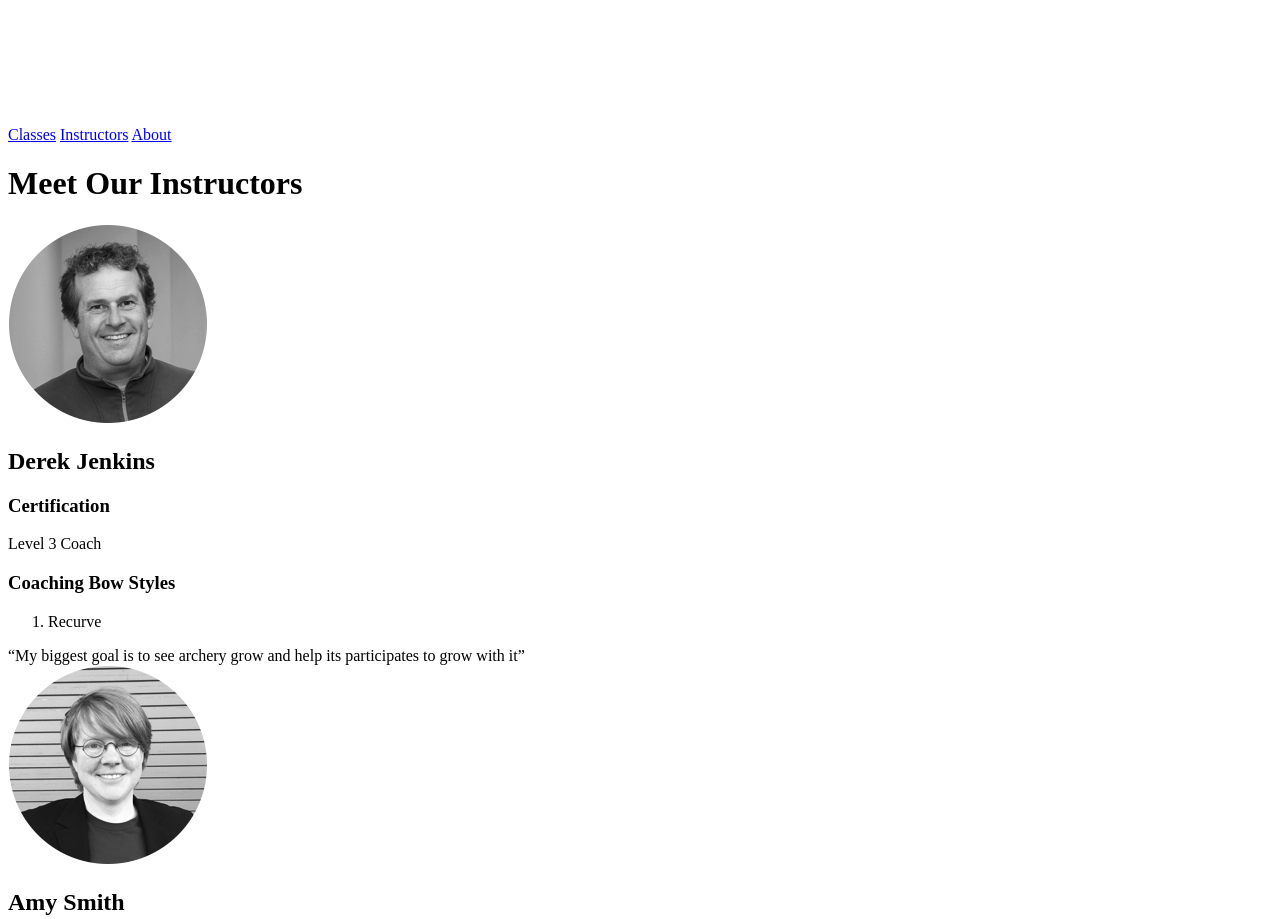
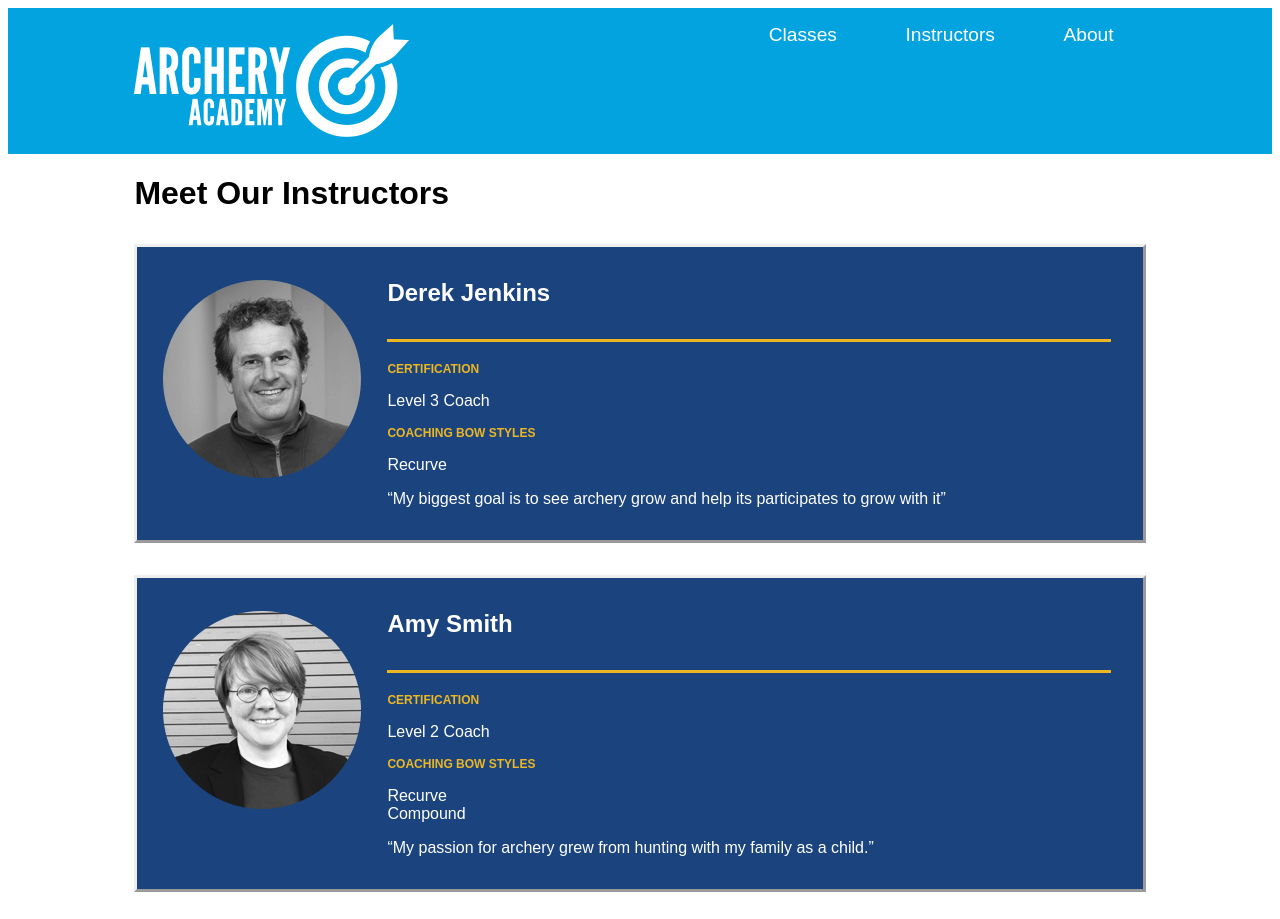
Before and after one commit to mark-l-taylor/archery-project, a plain HTML site: page instructors.html in a window 1280 px wide. Shown: the top 919 px of the page. Drawn offline with Linux system fonts and the light colour scheme.

Commit message:
Added styling to the pages

```diff
--- a/instructors.html
+++ b/instructors.html
@@ -3,63 +3,75 @@
   <head>
     <meta charset="utf-8">
     <title>Archery Academy Instructors</title>
+    <link rel="stylesheet" type="text/css" href="styles/header.css">
+    <link rel="stylesheet" type="text/css" href="styles/footer.css">
+    <link rel="stylesheet" type="text/css" href="styles/instructors.css">
   </head>
   <body>
     <header>
-        <img src="images/archeryAcademy-logo-white.png" alt="Archery Academy Logo">
+        <img src="images/archeryAcademy-logo-white.png" alt="Archery Academy Logo" class="header-image">
         <nav>
-          <a href="classes.html">Classes</a>
-          <a href="instructors.html">Instructors</a>
-          <a href="about.html">About</a>
+          <ul class="nav-list">
+            <a class="nav-list-item" href="classes.html">Classes</a>
+            <a class="nav-list-item" href="instructors.html">Instructors</a>
+            <a class="nav-list-item" href="about.html">About</a>
+          </ul>
         </nav>
     </header>
-    <h1>Meet Our Instructors</h1>
-
-    <article class="">
+    <h1 class="page-header">Meet Our Instructors</h1>
+    <article class="instructor-card">
       <img src="images/instructor-bio-image1.png" alt="Derek Jenkins profile">
+      <div class="bio">
         <h2>Derek Jenkins</h2>
         <h3>Certification</h3>
         <p>Level 3 Coach</p>
         <h3>Coaching Bow Styles</h3>
-      <ol>
+        <ul>
           <li>Recurve</li>
-      </ol>
+        </ul>
         <q cite="">My biggest goal is to see archery grow and help its participates to grow with it</q>
+      </div>
     </article>
 
-    <article class="">
+    <article class="instructor-card">
       <img src="images/instructor-bio-image2.png" alt="Amy Smith profile">
+      <div>
         <h2>Amy Smith</h2>
         <h3>Certification</h3>
         <p>Level 2 Coach</p>
         <h3>Coaching Bow Styles</h3>
-      <ol>
+        <ul>
           <li>Recurve</li>
           <li>Compound</li>
-      </ol>
+        </ul>
         <q cite="">My passion for archery grew from hunting with my family as a child.</q>
+      </div>
     </article>
 
-    <article class="">
+    <article class="instructor-card">
       <img src="images/instructor-bio-image3.png" alt="Nathan Lee profile">
+      <div>
         <h2>Nathan Lee</h2>
         <h3>Certification</h3>
         <p>Level 3 Coach</p>
         <h3>Coaching Bow Styles</h3>
-      <ol>
+        <ul>
           <li>Compound</li>
-      </ol>
+        </ul>
         <q cite="">I enjoy teaching all ages and skills, from the young just getting started to those that want to fine tune their skills</q>
+      </div>
     </article>
 
     <footer>
-      <img src="images/archeryAcademy-logo-white.png" alt="Archery Academy Logo">
-      <p>528 Nock Point Ln</p>
-      <p>Tacoma, WA 98412</p>
-      <nav>
-        <a href="location.html">Location</a>
-        <a href="contact.html">Contact Us</a>
-        <a href="about.html">About</a>
+      <img class="footer-image" src="images/archeryAcademy-logo-white.png"  alt="Archery Academy Logo">
+      <p>528 Nock Point Ln<br>
+      Tacoma, WA 98412</p>
+      <nav class="">
+        <ul class="nav-list-footer">
+          <a class="nav-list-item no-left-pad" href="location.html">Location</a>
+          <a class="nav-list-item" href="contact.html">Contact Us</a>
+          <a class="nav-list-item" href="about.html">About</a>
+        </ul>
       </nav>
       <p><span>&copy;</span>2018 Archery Academy  |  Tacoma, WA</p>
     </footer>
--- /dev/null
+++ b/styles/classes.css
@@ -0,0 +1,41 @@
+
+.page-header {
+  margin-left: 10%;
+  font-family: arial;
+}
+
+
+.class-flex {
+  display: flex;
+  flex-flow: row wrap;
+  justify-content: flex-start;
+  max-width: 80%;
+  margin: 2rem 10% 2rem 10%;
+  font-family: arial;
+}
+
+.course-card {
+  border-style: outset;
+  max-width: 20rem;
+  margin: 1rem;
+  padding: 2rem;
+}
+
+button {
+  background-color: rgb(3, 163, 223);
+  padding: .25rem 1rem .25rem 1rem;
+  border-radius: 5px;
+  color: white;
+  transition-duration: 0.4s;
+}
+
+button:hover {
+  background-color: rgb(236, 183, 34);
+  color: black;
+}
+
+iframe {
+  margin-top: 1rem;
+  /* width: 30rem; */
+  height: 20rem;
+}
--- /dev/null
+++ b/styles/footer.css
@@ -0,0 +1,40 @@
+footer {
+  background-color: rgb(3, 163, 223);
+  background-image: url("../images/footerImage.jpg");
+  background-size: auto
+  font-family: arial;
+  color: white;
+  padding-left: 10%;
+  padding-top: 4rem;
+  padding-bottom: 4rem;
+}
+
+.footer-image {
+  /* padding-top: 4rem; */
+  padding-bottom: 1rem;
+}
+
+nav {
+  grid-column-start: 3;
+}
+
+.nav-list-footer {
+  padding-left: 0rem;
+}
+
+.nav-list-item {
+  padding-left: 2rem;
+  padding-right: 2rem;
+  text-decoration-line: none;
+  color: white;
+  font-size: larger;
+}
+
+.no-left-pad {
+  padding-left: 0rem;
+}
+
+
+.nav-list-item:hover {
+  text-decoration-line: underline;
+}
--- /dev/null
+++ b/styles/header.css
@@ -0,0 +1,32 @@
+header {
+  background-color: rgb(3, 163, 223);
+  font-family: arial;
+  display: grid;
+  grid-template-columns: 10% 40% 40% 10%;
+}
+
+.header-image {
+  grid-column-start: 2;
+  padding-top: 1rem;
+  padding-bottom: 1rem;
+}
+
+nav {
+  grid-column-start: 3;
+}
+
+.nav-list {
+  float:right;
+}
+
+.nav-list-item {
+  padding-left: 2rem;
+  padding-right: 2rem;
+  text-decoration-line: none;
+  color: white;
+  font-size: larger;
+}
+
+.nav-list-item:hover {
+  text-decoration-line: underline;
+}
--- /dev/null
+++ b/styles/instructors.css
@@ -0,0 +1,44 @@
+.page-header {
+  margin-left: 10%;
+  font-family: arial;
+}
+
+.instructor-card {
+  display: grid;
+  grid-template-columns: 250px auto;
+  border-style: outset;
+  max-width: 80%;
+  margin: 2rem 10% 2rem 10%;
+  padding: 2rem 2rem 2rem 0rem;
+  background-color: rgb(27, 68, 127);
+  color: white;
+  font-family: arial;
+}
+
+.instructor-card img {
+  grid-column-start: 1;
+  justify-self: center;
+}
+
+.instructor-card bio {
+  grid-column-start: 2;
+}
+
+.instructor-card h2 {
+  border-bottom-style: solid;
+  border-color: rgb(236, 183, 34);
+  padding-bottom: 2rem;
+  margin-top: 0rem;
+}
+
+.instructor-card h3 {
+  text-transform: uppercase;
+  color: rgb(236, 183, 34);
+  font-size: 0.75rem;
+  margin-bottom: 0rem;
+}
+
+.instructor-card ul {
+  list-style-type: none;
+  padding-left: 0rem;
+}
```
Also changed, not shown: classes.html (+29 -17 lines). Lines whose indentation alone changed are shown as unchanged.
